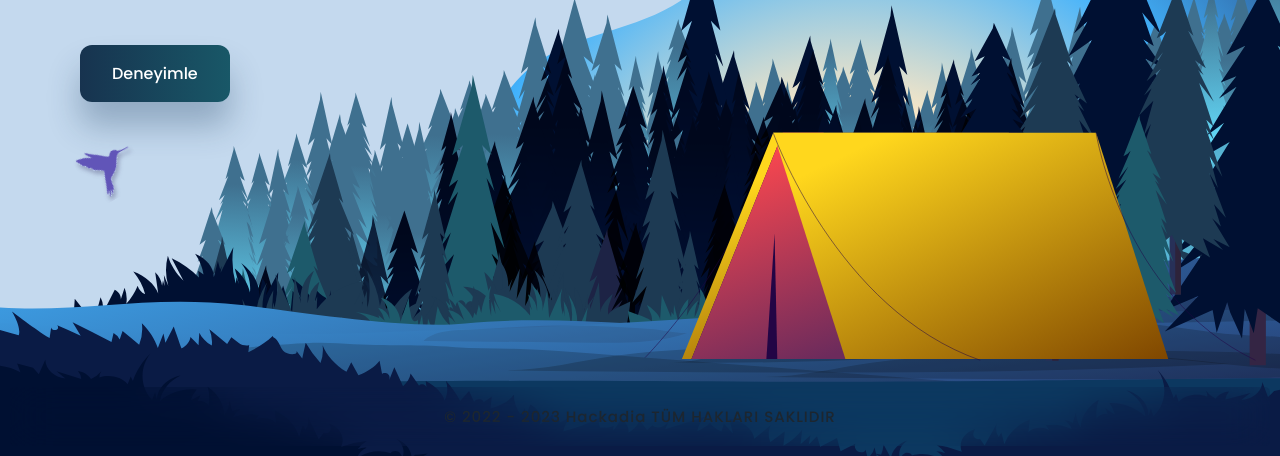
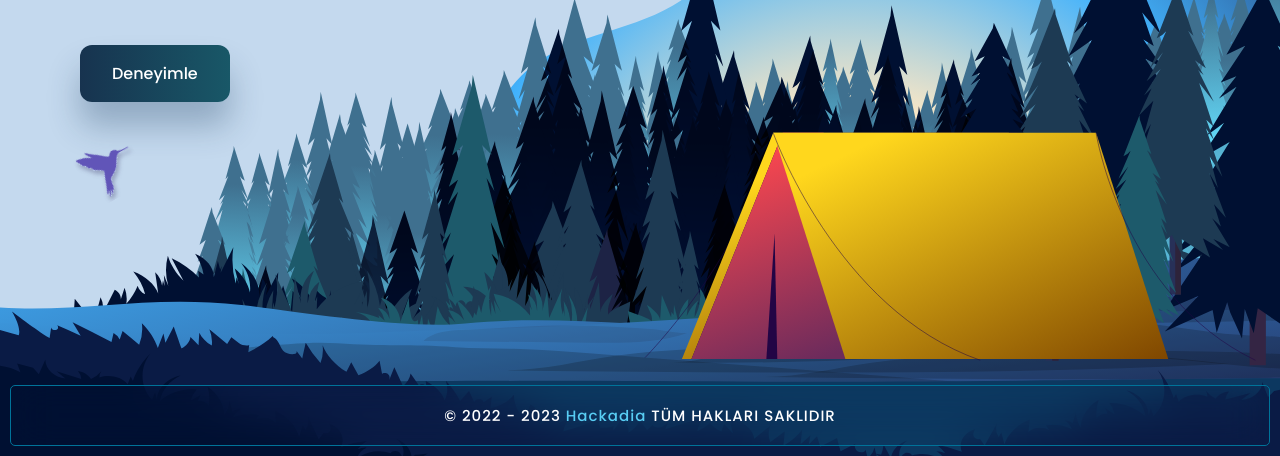
Before and after one commit to AhmetinzmSec/Hackadia.com.TR-Spring, a plain HTML site: page index.html in a window 1280 px wide. Shown: the part 344-800 px from the top of the page. Drawn offline with nearby package versions, Linux system fonts and the light colour scheme.

Commit message:
Update styles.css

```diff
--- a/assets/css/styles.css
+++ b/assets/css/styles.css
@@ -7,6 +7,7 @@
   /*========== Colors ==========*/
   /*Color mode HSL(hue, saturation, lightness)*/
   --first-color: hsl(195, 100%, 30%);
+  --link-color: hsl(195, 87%, 65%);
   --gradient-color: linear-gradient(90deg,
       hsl(210, 55%, 20%),
       hsl(192, 62%, 25%));
@@ -284,19 +285,19 @@ img {
   bottom: 10px;
   left: 10px;
   right: 10px;
-  border: 1px solid var(--defborder);
+  border: 1px solid var(--first-color);
   border-radius: 5px;
   backdrop-filter: blur(20px);
   text-align: center;
   padding: 18px;
-  color: var(--second-color);
+  color: #fff;
   font-size: 15px;
   font-weight: 500;
   letter-spacing: 1px;
 }
 
 .last-text a {
-  color: var(--main-color);
+  color: var(--link-color);
 }
 
 
```
